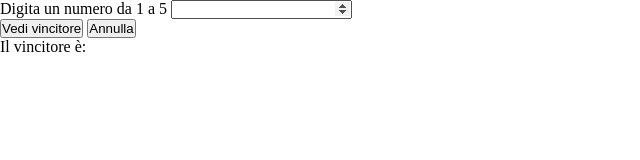
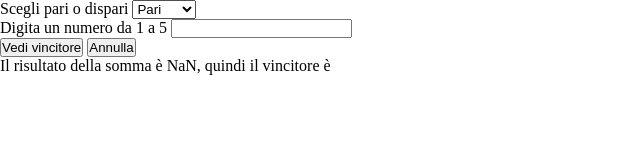
Before and after one commit to irenebrignoli/js-paliedispari, a plain HTML site: page index.html in a window 1280 px wide. Both pictures are taken after a click on the button "Vedi vincitore". Shown: the whole page, without its empty margins (0-640 px from the left). Drawn offline with Linux system fonts and the light colour scheme.

Commit message:
pari e dispari quasi finito

```diff
--- a/index.html
+++ b/index.html
@@ -14,9 +14,20 @@
 <body>
 
   <div class="container">
+
     <form>
+
+      <div>
+        <label for="user-even-odd">Scegli pari o dispari</label>
+      <select id="user-even-odd">
+        <option value="Pari">Pari</option>
+        <option value="Dispari">Dispari</option>
+      </select>
+      </div>
+
       <label for="user-nummber">Digita un numero da 1 a 5</label>
       <input id="user-nummber" type="number">
+
     </form>
 
     <div>
@@ -24,7 +35,7 @@
       <button id="reset-input">Annulla</button>
     </div>
 
-    <div id="result">Il vincitore è: </div>
+    <div id="result"></div>
   </div>
 
 
--- a/js/main.js
+++ b/js/main.js
@@ -19,11 +19,14 @@ Buon lavoro e buon divertimento! :faccia_leggermente_sorridente:
 const inputDom = document.getElementById('user-nummber');
 const buttonDom = document.getElementById('read-input');
 const computerNumberDom = document.getElementById('computer-number');
+const resetdom = document.getElementById('reset-input');
+const resultDom = document.getElementById('result');
 
+//pulsante di avvio
 buttonDom.addEventListener('click',
 
   function(){
-    const userNumber = inputDom.value;
+    const userNumber = parseInt(inputDom.value);
     console.log('Numero utente: ' + userNumber);
 
     if(userNumber > 5){
@@ -32,29 +35,58 @@ buttonDom.addEventListener('click',
       alert('Numero non valido! Inserisci un munero maggiore di 0');
     }
 
-    console.log('Numero computer: '+ generateRandomNumber (1, 5));
+    let computerNumber = generateRandomNumber (1, 5);
+    console.log(`Numero computer: ${computerNumber}`);
+
+    let sumResult = sum (userNumber, computerNumber);
+    console.log(`Somma dei due numeri: ${sumResult}`);
+
+    console.log(generateEvenOdd (sumResult));
+    resultDom.innerHTML += `Il risultato della somma è ${sumResult}, quindi il vincitore è`;
+
 
   }
 
 )
 
+//pulsante di reset
+resetdom.addEventListener('click',
+    function() {
+
+        inputDom.value = "";
+    }
+);
 
 
+//FUNZIONI
 
-//function
+//function somma
+function sum (numberA, numberB) {
 
-
-function generateRandomNumber(min, max) {
-
-  let randomNumber = Math.floor( Math.random() * max) +1;
-  return randomNumber;
+  let sum = numberA + numberB;
+  return sum;
 }
 
 
+//function pari e dispari
+function generateEvenOdd (numbertocheck){
+
+  let result = '';
+
+  if (numbertocheck % 2 == 0) {
+    result = 'Il numero è pari';
+  } else{
+    result = 'il numero è dispari';
+  }
+
+  return result;
+
+}
 
 
+//function random number
+function generateRandomNumber(min, max) {
 
-
-
-
-//risultatoNome.innerHTML = nomeInserito;
+  let randomNumber = Math.floor( Math.random() * max) + 1;
+  return randomNumber;
+}
```
